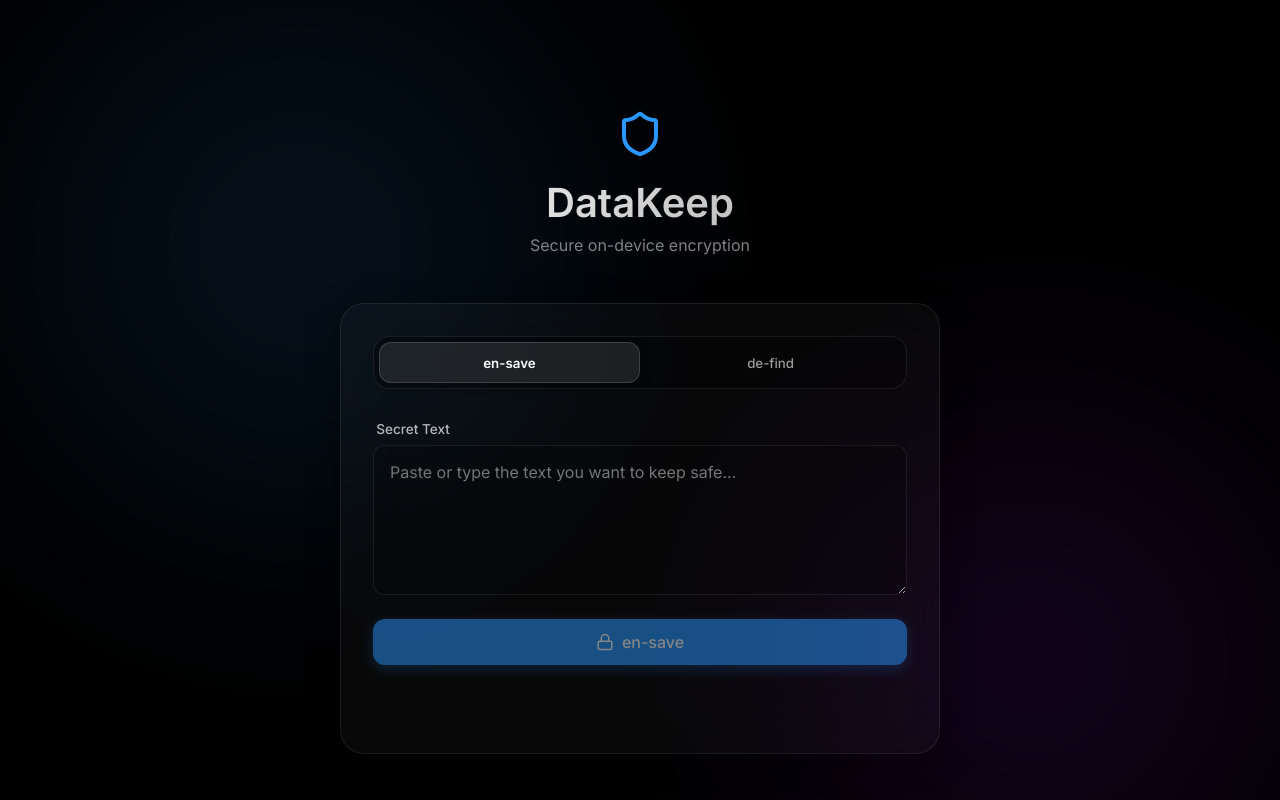
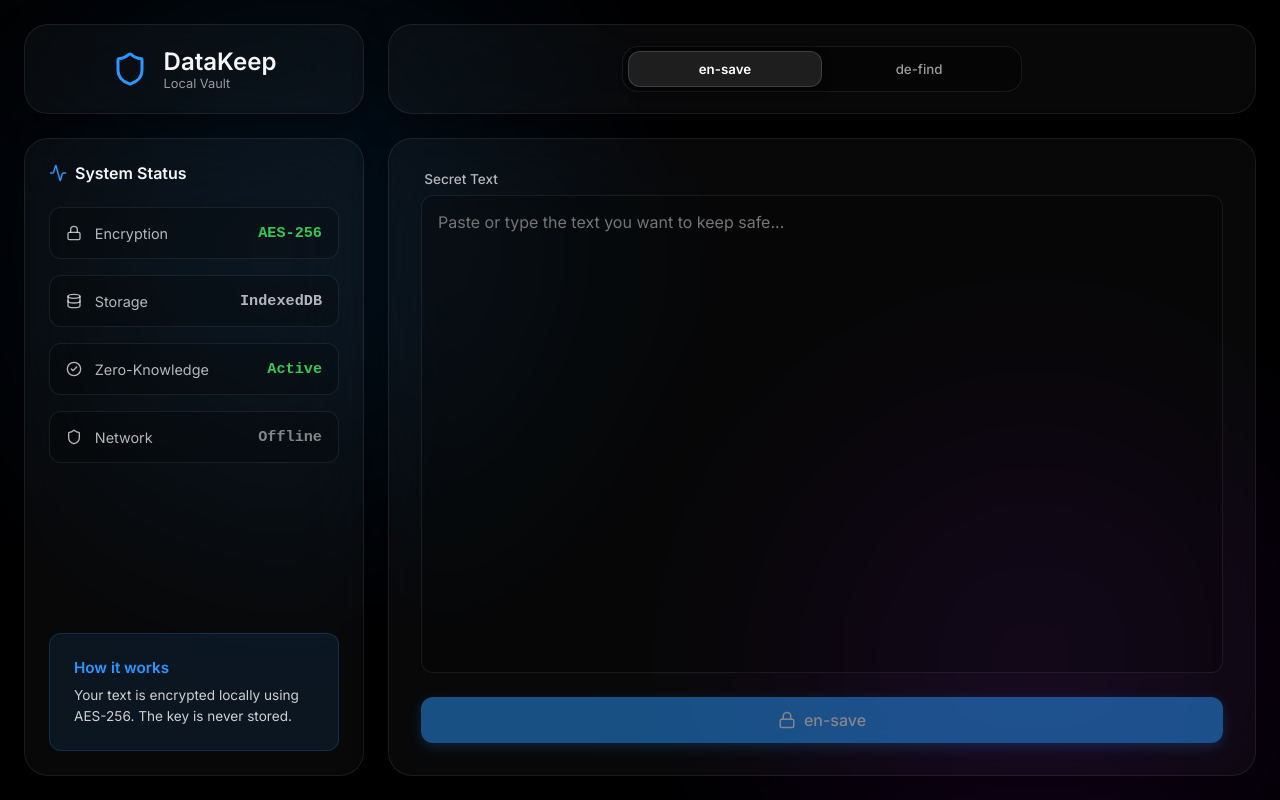
Before and after one commit to hazynyx/datakeep, a React (Vite) app: page / in a window 1280 px wide. Built offline with nearby package versions, Linux system fonts and the light colour scheme.

Commit message:
feat: redesign UI into a full-screen bento box dashboard with system status metrics

```diff
--- a/src/App.css
+++ b/src/App.css
@@ -1,34 +1,93 @@
-.app-container {
-  width: 100%;
-  max-width: 600px;
+.dashboard-grid {
+  display: grid;
+  grid-template-columns: 340px 1fr;
+  grid-template-rows: 90px 1fr;
+  gap: 1.5rem;
+  width: 100vw;
+  height: 100vh;
+  padding: 1.5rem;
+  box-sizing: border-box;
+}
+
+.branding-card {
+  display: flex;
+  flex-direction: row !important;
+  align-items: center;
+  justify-content: center;
+  gap: 1rem;
+  padding: 1rem !important;
+}
+
+.slider-card {
+  display: flex;
+  align-items: center;
+  justify-content: center;
+  padding: 1rem !important;
+}
+
+.status-card {
   display: flex;
   flex-direction: column;
-  gap: 2rem;
-  margin-top: 4rem;
+  gap: 1rem;
+  padding: 1.5rem !important;
 }
 
-.header {
-  text-align: center;
-  margin-bottom: 1rem;
+.status-list {
+  display: flex;
+  flex-direction: column;
+  gap: 1rem;
+  margin-bottom: auto;
 }
 
-.header h1 {
-  font-size: 2.5rem;
-  font-weight: 600;
-  background: linear-gradient(135deg, #fff 0%, #a5a5a5 100%);
-  -webkit-background-clip: text;
-  -webkit-text-fill-color: transparent;
-  margin-bottom: 0.5rem;
+.status-item {
+  display: flex;
+  align-items: center;
+  gap: 0.8rem;
+  padding: 1rem;
+  background: rgba(0, 0, 0, 0.2);
+  border: 1px solid var(--glass-border);
+  border-radius: 12px;
+  font-size: 0.9rem;
+  color: rgba(255, 255, 255, 0.7);
 }
 
-.header p {
-  color: rgba(255, 255, 255, 0.5);
-  font-size: 1rem;
+.status-item span:first-of-type {
+  flex-grow: 1;
 }
 
-.main-card {
+.status-value {
+  font-weight: 600;
+  font-family: monospace;
+  font-size: 0.95rem;
+}
+
+.status-value.success { color: var(--success); }
+.status-value.neutral { color: rgba(255, 255, 255, 0.5); }
+
+.info-box {
+  background: rgba(41, 151, 255, 0.1);
+  border: 1px solid rgba(41, 151, 255, 0.2);
+  padding: 1.5rem;
+  border-radius: 12px;
+}
+
+.info-box h4 {
+  color: var(--accent);
+  margin-bottom: 0.5rem;
+  font-size: 0.95rem;
+}
+
+.info-box p {
+  color: rgba(255, 255, 255, 0.8);
+  font-size: 0.85rem;
+  line-height: 1.5;
+}
+
+.main-action-card {
   position: relative;
   overflow: hidden;
+  display: flex;
+  flex-direction: column;
 }
 
 /* Slider */
@@ -38,8 +97,9 @@
   background: rgba(0, 0, 0, 0.3);
   border-radius: 16px;
   padding: 0.3rem;
-  margin-bottom: 2rem;
   border: 1px solid var(--glass-border);
+  width: 400px;
+  max-width: 100%;
 }
 
 .slider-btn {
@@ -48,7 +108,11 @@
   color: rgba(255, 255, 255, 0.6);
   z-index: 1;
   border-radius: 12px;
-  padding: 0.8rem;
+  padding: 0.6rem;
+  border: none;
+  cursor: pointer;
+  font-weight: 500;
+  transition: all 0.3s ease;
 }
 
 .slider-btn.active {
@@ -73,12 +137,15 @@
   display: flex;
   flex-direction: column;
   gap: 1.5rem;
+  flex-grow: 1;
+  height: 100%;
 }
 
 .input-group {
   display: flex;
   flex-direction: column;
   gap: 0.5rem;
+  flex-grow: 1;
 }
 
 .input-group label {
@@ -90,48 +157,57 @@
 
 textarea.large-textarea {
   min-height: 150px;
-  resize: vertical;
+  flex-grow: 1;
+  resize: none;
 }
 
 .key-display {
+  display: flex;
+  flex-direction: column;
+  justify-content: center;
+  align-items: center;
+  flex-grow: 1;
   background: rgba(52, 199, 89, 0.1);
   border: 1px solid rgba(52, 199, 89, 0.3);
-  padding: 1.5rem;
-  border-radius: 12px;
+  padding: 2rem;
+  border-radius: 16px;
   text-align: center;
-  display: flex;
-  flex-direction: column;
-  gap: 1rem;
+  gap: 1.5rem;
 }
 
 .key-display p {
   color: #34c759;
-  font-size: 0.9rem;
+  font-size: 0.95rem;
 }
 
 .key-code {
   font-family: monospace;
-  font-size: 1.5rem;
+  font-size: 2rem;
   letter-spacing: 2px;
   color: #fff;
   background: rgba(0,0,0,0.5);
-  padding: 1rem;
-  border-radius: 8px;
+  padding: 1.5rem;
+  border-radius: 12px;
   user-select: all;
   cursor: pointer;
 }
 
 .decrypted-display {
+  display: flex;
+  flex-direction: column;
+  flex-grow: 1;
   background: rgba(41, 151, 255, 0.1);
   border: 1px solid rgba(41, 151, 255, 0.3);
-  padding: 1.5rem;
-  border-radius: 12px;
+  padding: 2rem;
+  border-radius: 16px;
 }
 
 .decrypted-display h3 {
   color: var(--accent);
-  margin-bottom: 1rem;
-  font-size: 1rem;
+  margin-bottom: 1.5rem;
+  font-size: 1.2rem;
+  display: flex;
+  align-items: center;
 }
 
 .decrypted-text {
@@ -139,6 +215,11 @@ textarea.large-textarea {
   white-space: pre-wrap;
   word-break: break-word;
   line-height: 1.6;
+  font-size: 1.1rem;
+  flex-grow: 1;
+  background: rgba(0,0,0,0.2);
+  padding: 1.5rem;
+  border-radius: 12px;
 }
 
 .loading-container {
@@ -146,15 +227,15 @@ textarea.large-textarea {
   flex-direction: column;
   align-items: center;
   justify-content: center;
+  flex-grow: 1;
   gap: 1rem;
-  padding: 2rem 0;
   color: var(--accent);
 }
 
 .spinner {
-  width: 40px;
-  height: 40px;
-  border: 3px solid rgba(41, 151, 255, 0.2);
+  width: 50px;
+  height: 50px;
+  border: 4px solid rgba(41, 151, 255, 0.2);
   border-top-color: var(--accent);
   border-radius: 50%;
   animation: spin 1s linear infinite;
@@ -168,8 +249,8 @@ textarea.large-textarea {
   color: var(--error);
   font-size: 0.9rem;
   background: rgba(255, 59, 48, 0.1);
-  padding: 0.8rem;
-  border-radius: 8px;
+  padding: 1rem;
+  border-radius: 12px;
   border: 1px solid rgba(255, 59, 48, 0.2);
   display: flex;
   align-items: center;
--- a/src/App.jsx
+++ b/src/App.jsx
@@ -1,38 +1,79 @@
 import { useState } from 'react';
 import { motion, AnimatePresence } from 'framer-motion';
-import { Shield } from 'lucide-react';
+import { Shield, Activity, Database, Lock, CheckCircle2 } from 'lucide-react';
 import ModeSlider from './components/ModeSlider';
 import EnSaveMode from './components/EnSaveMode';
 import DeFindMode from './components/DeFindMode';
 import './App.css';
 
 function App() {
-  const [mode, setMode] = useState('ensave'); // 'ensave' or 'defind'
+  const [mode, setMode] = useState('ensave');
 
   return (
-    <div className="app-container">
-      <div className="header">
+    <div className="dashboard-grid">
+
+      {/* Branding Card */}
       <motion.div
-          initial={{ scale: 0 }}
-          animate={{ scale: 1 }}
-          transition={{ type: 'spring', stiffness: 200, damping: 20 }}
-          style={{ display: 'inline-block', marginBottom: '1rem', color: 'var(--accent)' }}
+        className="glass-panel branding-card"
+        initial={{ opacity: 0, y: -20 }}
+        animate={{ opacity: 1, y: 0 }}
       >
-          <Shield size={48} />
+        <Shield size={36} color="var(--accent)" />
+        <div>
+          <h1 style={{ fontSize: '1.5rem', margin: 0 }}>DataKeep</h1>
+          <p style={{ fontSize: '0.8rem', opacity: 0.6, margin: 0 }}>Local Vault</p>
+        </div>
       </motion.div>
-        <h1>DataKeep</h1>
-        <p>Secure on-device encryption</p>
+
+      {/* Top Slider Card */}
+      <motion.div
+        className="glass-panel slider-card"
+        initial={{ opacity: 0, y: -20 }}
+        animate={{ opacity: 1, y: 0 }}
+        transition={{ delay: 0.1 }}
+      >
+        <ModeSlider mode={mode} setMode={setMode} />
+      </motion.div>
+
+      {/* System Status Card */}
+      <motion.div
+        className="glass-panel status-card"
+        initial={{ opacity: 0, x: -20 }}
+        animate={{ opacity: 1, x: 0 }}
+        transition={{ delay: 0.2 }}
+      >
+        <h3 style={{ marginBottom: '0.5rem', fontSize: '1rem', display: 'flex', alignItems: 'center', gap: '0.5rem' }}>
+          <Activity size={18} color="var(--accent)" /> System Status
+        </h3>
+
+        <div className="status-list">
+          <div className="status-item">
+            <Lock size={16} /> <span>Encryption</span> <span className="status-value success">AES-256</span>
+          </div>
+          <div className="status-item">
+            <Database size={16} /> <span>Storage</span> <span className="status-value">IndexedDB</span>
+          </div>
+          <div className="status-item">
+            <CheckCircle2 size={16} /> <span>Zero-Knowledge</span> <span className="status-value success">Active</span>
+          </div>
+          <div className="status-item">
+            <Shield size={16} /> <span>Network</span> <span className="status-value neutral">Offline</span>
+          </div>
         </div>
 
+        <div className="info-box">
+          <h4>How it works</h4>
+          <p>{mode === 'ensave' ? 'Your text is encrypted locally using AES-256. The key is never stored.' : 'Enter your unique key to decrypt data from your local browser storage.'}</p>
+        </div>
+      </motion.div>
+
+      {/* Main Action Area */}
       <motion.div
-        className="glass-panel main-card"
-        initial={{ opacity: 0, y: 20 }}
-        animate={{ opacity: 1, y: 0 }}
-        transition={{ delay: 0.2 }}
+        className="glass-panel main-action-card"
+        initial={{ opacity: 0, scale: 0.98 }}
+        animate={{ opacity: 1, scale: 1 }}
+        transition={{ delay: 0.3 }}
       >
-        <ModeSlider mode={mode} setMode={setMode} />
-
-        <div style={{ position: 'relative', minHeight: '300px' }}>
         <AnimatePresence mode="wait">
           {mode === 'ensave' ? (
             <motion.div
@@ -41,6 +82,7 @@ function App() {
               animate={{ opacity: 1, x: 0 }}
               exit={{ opacity: 0, x: 20 }}
               transition={{ duration: 0.3 }}
+              style={{ flexGrow: 1, display: 'flex', flexDirection: 'column', height: '100%' }}
             >
               <EnSaveMode />
             </motion.div>
@@ -51,13 +93,14 @@ function App() {
               animate={{ opacity: 1, x: 0 }}
               exit={{ opacity: 0, x: -20 }}
               transition={{ duration: 0.3 }}
+              style={{ flexGrow: 1, display: 'flex', flexDirection: 'column', height: '100%' }}
             >
               <DeFindMode />
             </motion.div>
           )}
         </AnimatePresence>
-        </div>
       </motion.div>
+
     </div>
   );
 }
--- a/src/index.css
+++ b/src/index.css
@@ -72,10 +72,10 @@ body::after {
 }
 
 #root {
-  max-width: 1280px;
-  margin: 0 auto;
-  padding: 2rem;
-  width: 100%;
+  width: 100vw;
+  height: 100vh;
+  margin: 0;
+  padding: 0;
   display: flex;
   justify-content: center;
 }
```
Lines whose indentation alone changed are shown as unchanged.
